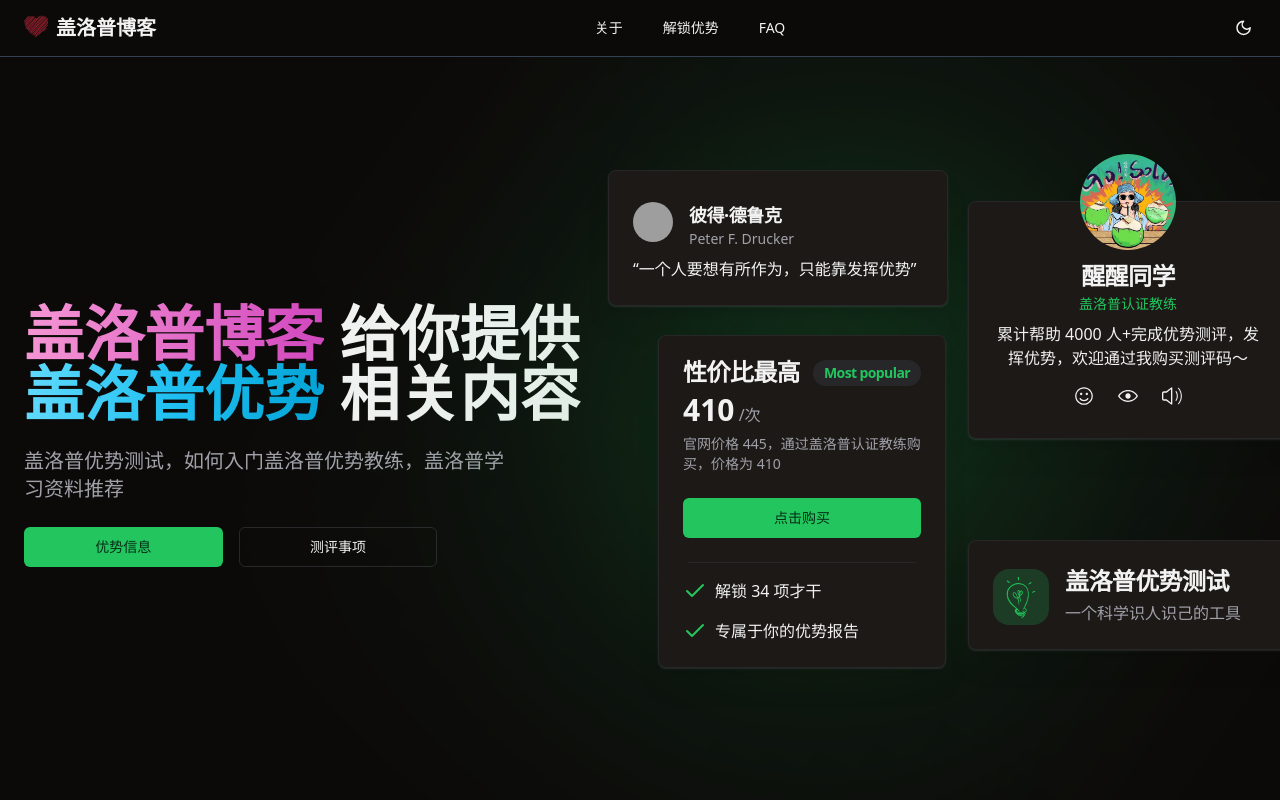
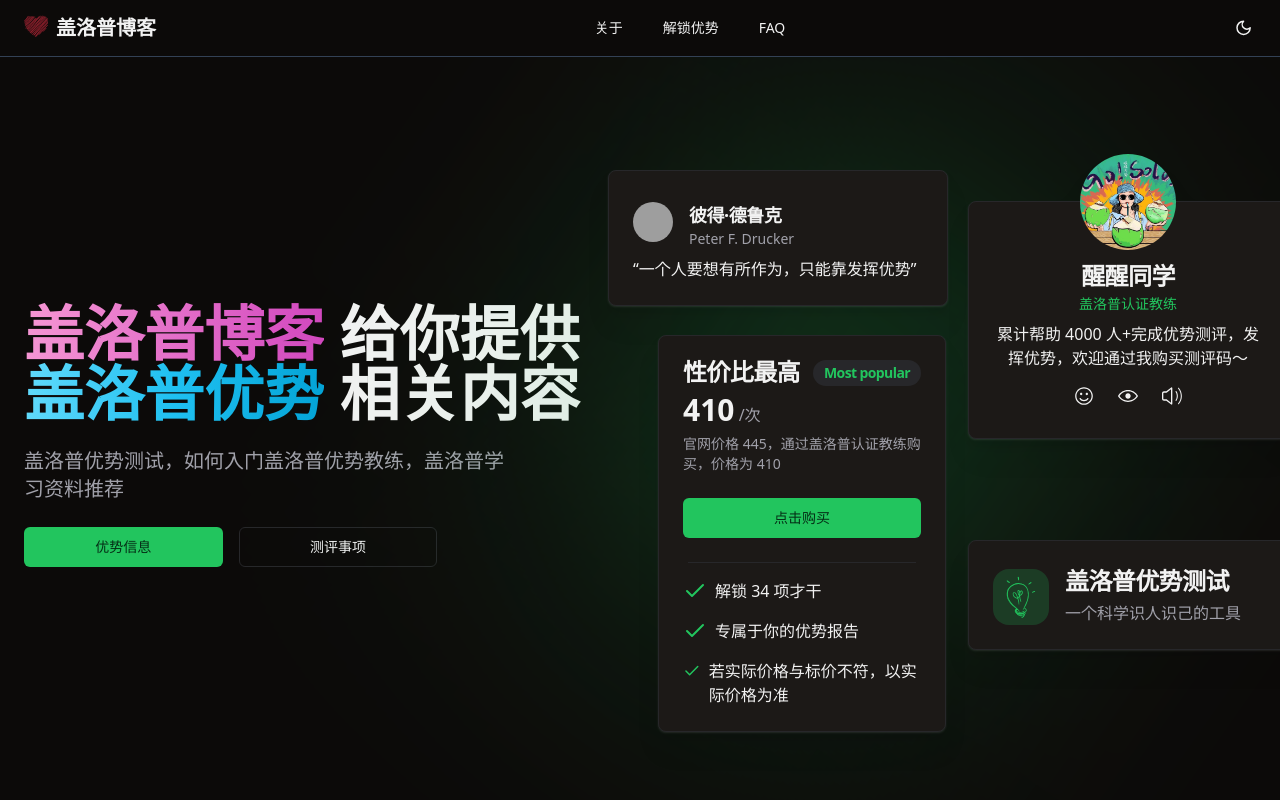
Before and after one commit to zll-0405/gallup, a React (Vite) app: page / in a window 1280 px wide. Shown: the top 800 px of the page. Built offline with nearby package versions, Linux system fonts and the light colour scheme; grey boxes are pictures that could not be loaded.

Commit message:
update hero card

```diff
--- a/src/components/HeroCards.tsx
+++ b/src/components/HeroCards.tsx
@@ -136,7 +136,7 @@
 
         <CardFooter className="flex">
           <div className="space-y-4">
-            {["解锁 34 项才干", "专属于你的优势报告",].map(
+            {["解锁 34 项才干", "专属于你的优势报告","若实际价格与标价不符，以实际价格为准",].map(
               (benefit: string) => (
                 <span
                   key={benefit}
```
